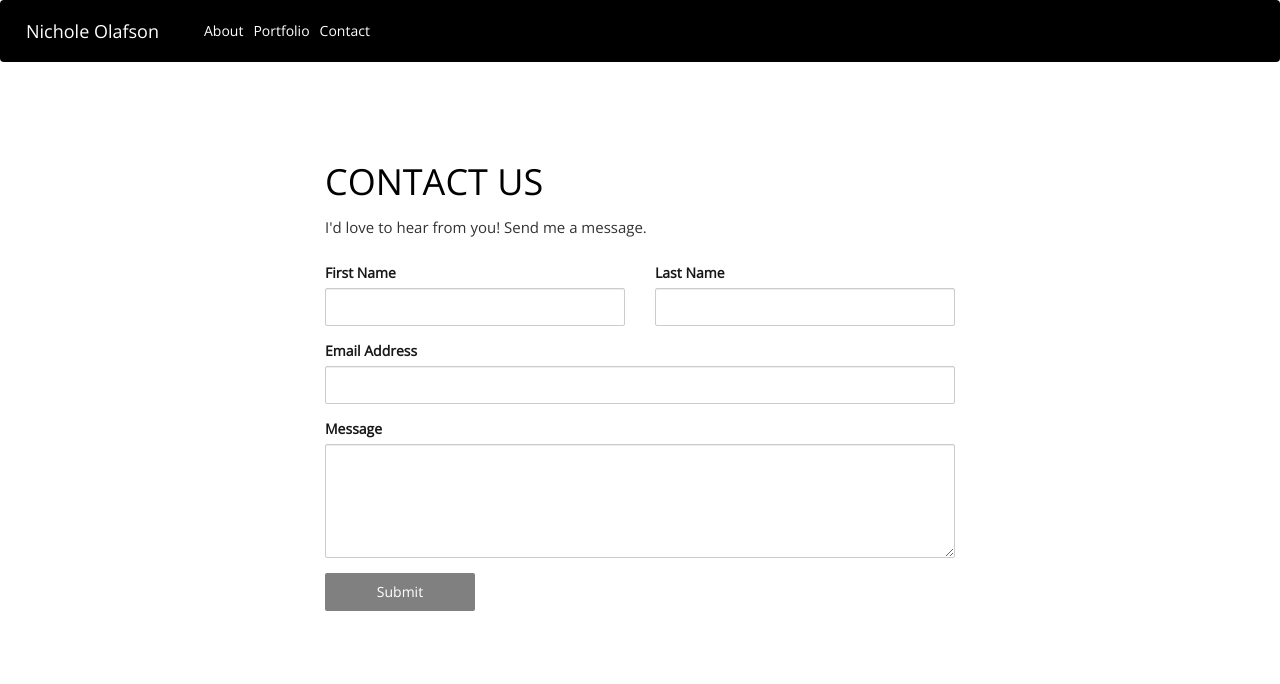
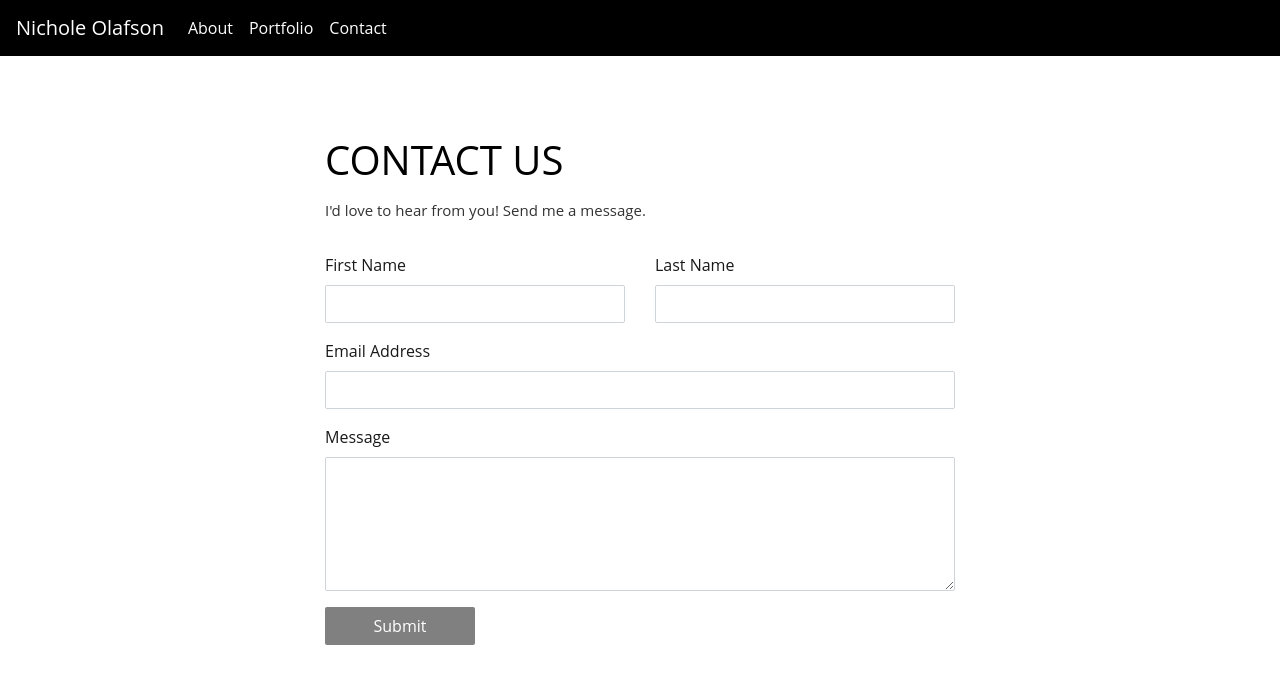
Before and after one commit to olafsonn/olafsonn.github.io, a plain HTML site: page responsiveportfolio/contact.html in a window 1280 px wide. Drawn offline with nearby package versions, Linux system fonts and the light colour scheme.

Commit message:
finalsite

```diff
--- a/responsiveportfolio/contact.html
+++ b/responsiveportfolio/contact.html
@@ -12,52 +12,8 @@
 <meta charset="utf-8">
 <meta http-equiv="X-UA-Compatible" content="IE=edge">
 <meta name="viewport" content="width=device-width, initial-scale=1">
+
 <title>Contact</title>
-<link rel="stylesheet" href="https://fonts.googleapis.com/css?family=Roboto|Varela+Round|Open+Sans">
-<link rel="stylesheet" href="https://maxcdn.bootstrapcdn.com/bootstrap/3.3.7/css/bootstrap.min.css">
-<script src="https://ajax.googleapis.com/ajax/libs/jquery/1.12.4/jquery.min.js"></script>
-<script src="https://maxcdn.bootstrapcdn.com/bootstrap/3.3.7/js/bootstrap.min.js"></script>
-<style type="text/css">
-    body {
-        color:black;
-        background: white;
-        font-family: "Open Sans", sans-serif;
-    }
-    .contact-form {
-        padding: 50px;
-        margin: 30px 0;
-    }
-    .contact-form h1 {
-        text-transform: uppercase;
-        margin: 0 0 15px;
-    }
-    .contact-form .form-control, .contact-form .btn  {
-        min-height: 38px;
-        border-radius: 2px;
-    }
-    .contact-form .btn-primary {
-        min-width: 150px;
-        background: gray;
-        border: none;
-    }
-    .contact-form .btn-primary:hover {
-        background: pink;
-    }
-    .contact-form label {
-        opacity: 0.9;
-    }
-    .contact-form textarea {
-        resize: vertical;
-    }
-    .hint-text {
-        font-size: 15px;
-        padding-bottom: 15px;
-        opacity: 0.8;
-    }
-    .bs-example {
-    	margin: 20px;
-    }
-</style>
 </head>
 <body>
 
@@ -80,7 +36,8 @@
           </li>
         </ul>
       </div>
-  </nav>
+
+    </nav></div>
 <div class="container">
 	<div class="row">
 		<div class="col-md-8 col-md-offset-2 m-auto">
--- a/responsiveportfolio/index.css
+++ b/responsiveportfolio/index.css
@@ -11,5 +11,44 @@
         color: pink;
       }
 
+      body {
+        color:black;
+        background: white;
+        font-family: "Open Sans", sans-serif;
+    }
+    .contact-form {
+        padding: 50px;
+        margin: 30px 0;
+    }
+    .contact-form h1 {
+        text-transform: uppercase;
+        margin: 0 0 15px;
+    }
+    .contact-form .form-control, .contact-form .btn  {
+        min-height: 38px;
+        border-radius: 2px;
+    }
+    .contact-form .btn-primary {
+        min-width: 150px;
+        background: gray;
+        border: none;
+    }
+    .contact-form .btn-primary:hover {
+        background: pink;
+    }
+    .contact-form label {
+        opacity: 0.9;
+    }
+    .contact-form textarea {
+        resize: vertical;
+    }
+    .hint-text {
+        font-size: 15px;
+        padding-bottom: 15px;
+        opacity: 0.8;
+    }
+    .bs-example {
+    	margin: 20px;
+    }
 @media only screen and (max-width: 768px) {
   }
```
Also changed, not shown: responsiveportfolio/portfolio.html (+4 -3 lines). Lines whose indentation alone changed are shown as unchanged.
